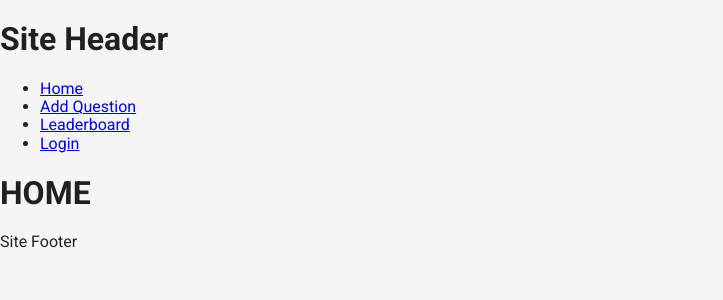
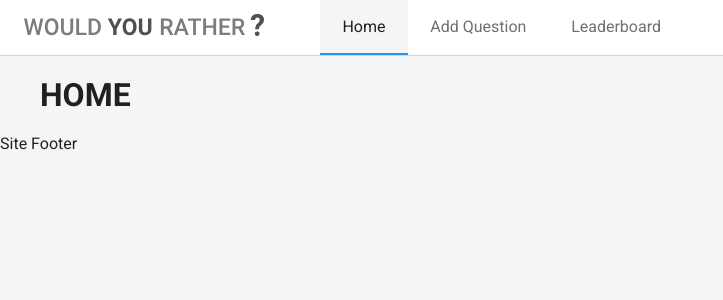
Before and after one commit to JonUK/jk-would-you-rather, a React (Create React App) app: page /home in a window 1280 px wide. Shown: the top 300 px of the page, without its empty margins (0-723 px from the left). Built offline with nearby package versions, Linux system fonts and the light colour scheme.

Commit message:
Initial work on site header

```diff
--- /dev/null
+++ b/src/components/HeaderLinks.css
@@ -0,0 +1,14 @@
+/*
+ The HeaderLinks component is a direct child of SiteHeader which is a flexbox parent
+ */
+.header-links {
+  /*margin-left: 3.5em; MAKE RESPONSIVE */
+  margin-left: 3.5em;
+}
+
+.header-links__list {
+  list-style-type: none;
+  margin: 0;
+  padding: 0;
+  overflow: hidden;
+}
--- a/src/components/HeaderLinks.js
+++ b/src/components/HeaderLinks.js
@@ -1,14 +1,21 @@
 import React from 'react';
-import { Link } from 'react-router-dom';
+import './HeaderLinks.css';
+
+import HeaderLinksItem from './HeaderLinksItem';
 
 function HeaderLinks() {
   return (
-    <div>
-      <ul>
-        <li><Link to={'/home'}>Home</Link></li>
-        <li><Link to={'/add-question'}>Add Question</Link></li>
-        <li><Link to={'/leaderboard'}>Leaderboard</Link></li>
-        <li><Link to={'/'}>Login</Link></li>
+    <div className="header-links">
+      <ul className="header-links__list">
+
+        <HeaderLinksItem path={'/home'} text="Home"/>
+        <HeaderLinksItem path={'/add-question'} text="Add Question"/>
+        <HeaderLinksItem path={'/leaderboard'} text="Leaderboard"/>
+
+        {/*<li className="header-links__item">*/}
+          {/*<NavLink to={'/'} className="header-links__link">Login</NavLink>*/}
+        {/*</li>*/}
+
       </ul>
     </div>
   );
--- /dev/null
+++ b/src/components/HeaderLinksItem.css
@@ -0,0 +1,24 @@
+.header-links-item {
+  float: left;
+}
+
+.header-links-item__link {
+  display: block;
+  /*padding: 1.15em 1.4em 1em 1.4em; MAKE RESPONSIVE */
+  padding: 1.15em 1.4em 1em 1.4em;
+  border-bottom: 2px solid transparent; /* Allocate the space for a border */
+  color: #707070;
+  text-align: center;
+  text-decoration: none;
+}
+
+.header-links-item__link:hover {
+  color: #202020;
+  border-bottom-color: #56adf3;
+}
+
+.header-links-item__link--active {
+  color: #202020;
+  border-bottom-color: #2196f3;
+  background-color: #f5f5f5;
+}
--- /dev/null
+++ b/src/components/HeaderLinksItem.js
@@ -0,0 +1,22 @@
+import React from 'react';
+import { NavLink } from 'react-router-dom';
+
+import './HeaderLinksItem.css';
+import PropTypes from "prop-types";
+
+function HeaderLinksItem(props) {
+  return (
+    <li className="header-links-item">
+      <NavLink to={props.path} className="header-links-item__link" activeClassName="header-links-item__link--active">
+        {props.text}
+      </NavLink>
+    </li>
+  );
+}
+
+HeaderLinksItem.propTypes = {
+  path: PropTypes.string.isRequired,
+  text: PropTypes.string.isRequired
+};
+
+export default HeaderLinksItem;
--- /dev/null
+++ b/src/components/SiteHeader.css
@@ -0,0 +1,13 @@
+.site-header {
+  display: flex;
+  align-items: center; /* Vertical alignment */
+  padding: 0 1.5em;
+  min-height: 3em; /* Real height set by header links */
+  background-color: white;
+  border-bottom: 1px solid #d5d5d5;
+}
+
+.site-header__logo {
+  /* Compensate for large question markup */
+  margin-top: -0.25em;
+}
--- /dev/null
+++ b/src/components/SiteHeader.js
@@ -0,0 +1,22 @@
+import React from 'react';
+
+import './SiteHeader.css';
+import logo from '../images/logo.svg';
+
+import HeaderLinks from './HeaderLinks';
+
+function SiteHeader() {
+  return (
+    <header className="site-header">
+
+      <img src={logo} width="240" height="22" alt="Would You Rather?" className="site-header__logo" />
+
+      <HeaderLinks />
+
+
+
+    </header>
+  );
+}
+
+export default SiteHeader;
--- a/src/index.css
+++ b/src/index.css
@@ -10,6 +10,19 @@ body {
 *:before,
 *:after {
   box-sizing: inherit;
+}
+
+main {
+  margin: 0 1.5em;
+}
+
+@media screen and (min-width: 77em) {
+  main {
+    margin: 0 auto;
+
+    /* Allow 2em for scrollbar. 1232px rough width with standard font size. */
+    max-width: 75em;
+  }
 }
 
 select {
--- a/src/layouts/SiteLayout.js
+++ b/src/layouts/SiteLayout.js
@@ -1,5 +1,5 @@
 import React from 'react';
-import HeaderLinks from '../components/HeaderLinks';
+import SiteHeader from '../components/SiteHeader';
 
 /**
  * Layout used on all pages other than the login screen. Contains site wide UI
@@ -11,14 +11,11 @@ function SiteLayout({ children }) {
   return (
     <div>
 
-      <header>
+      <SiteHeader />
 
-        <h1>Site Header</h1>
-        <HeaderLinks />
-
-      </header>
-
-      {children}
+      <main>
+        {children}
+      </main>
 
       <footer>Site Footer</footer>
     </div>
--- a/src/views/Login.js
+++ b/src/views/Login.js
@@ -28,6 +28,10 @@ class Login extends Component {
   };
 
   handleLogin = async () => {
+    if (this.state.isAuthenticating) {
+      return; // Ignore any additional login button clicks
+    }
+
     this.setState({ isAuthenticating: true });
 
     // Set the username in state, retrieve the questions and also add to state
```
